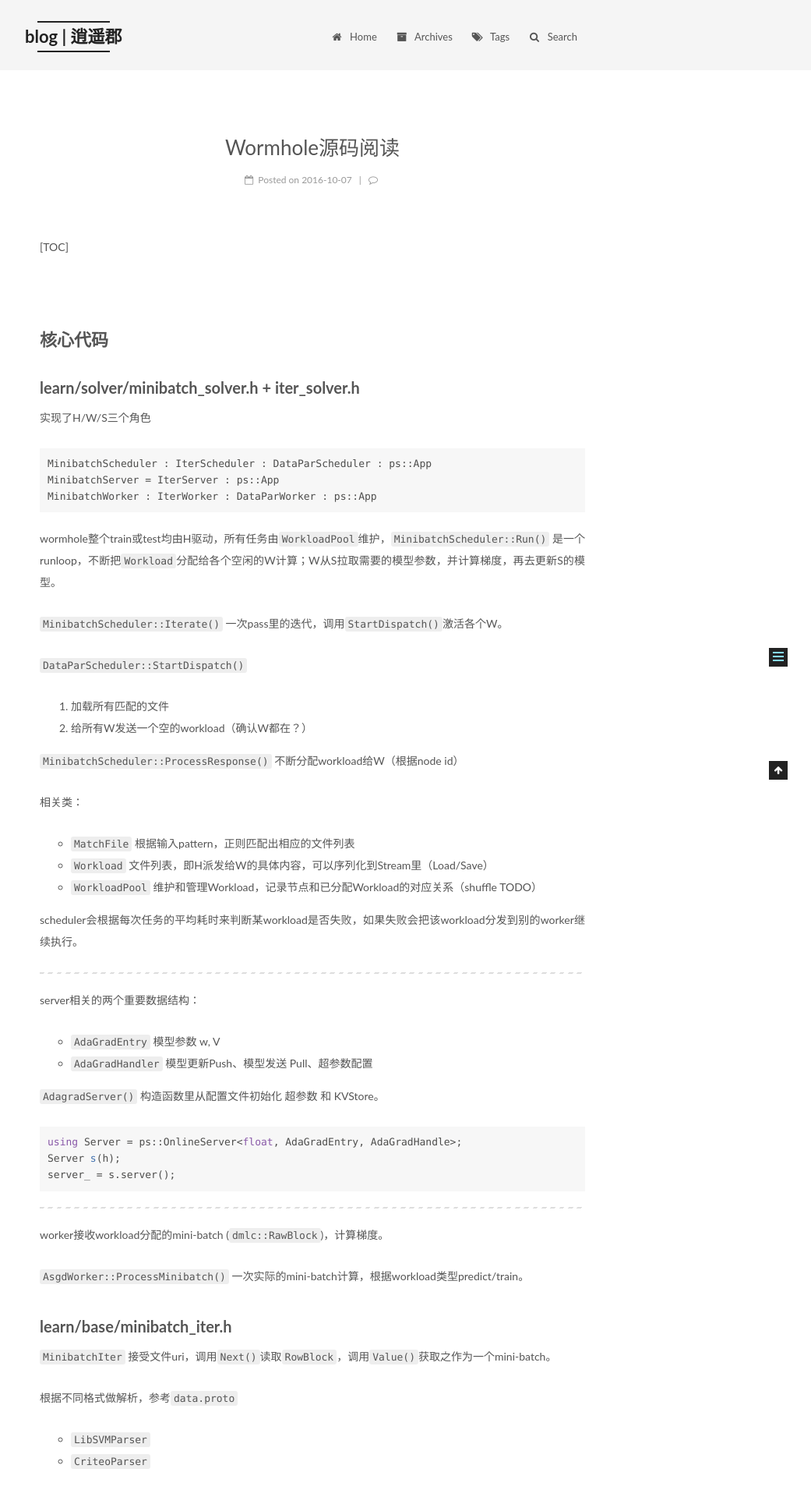
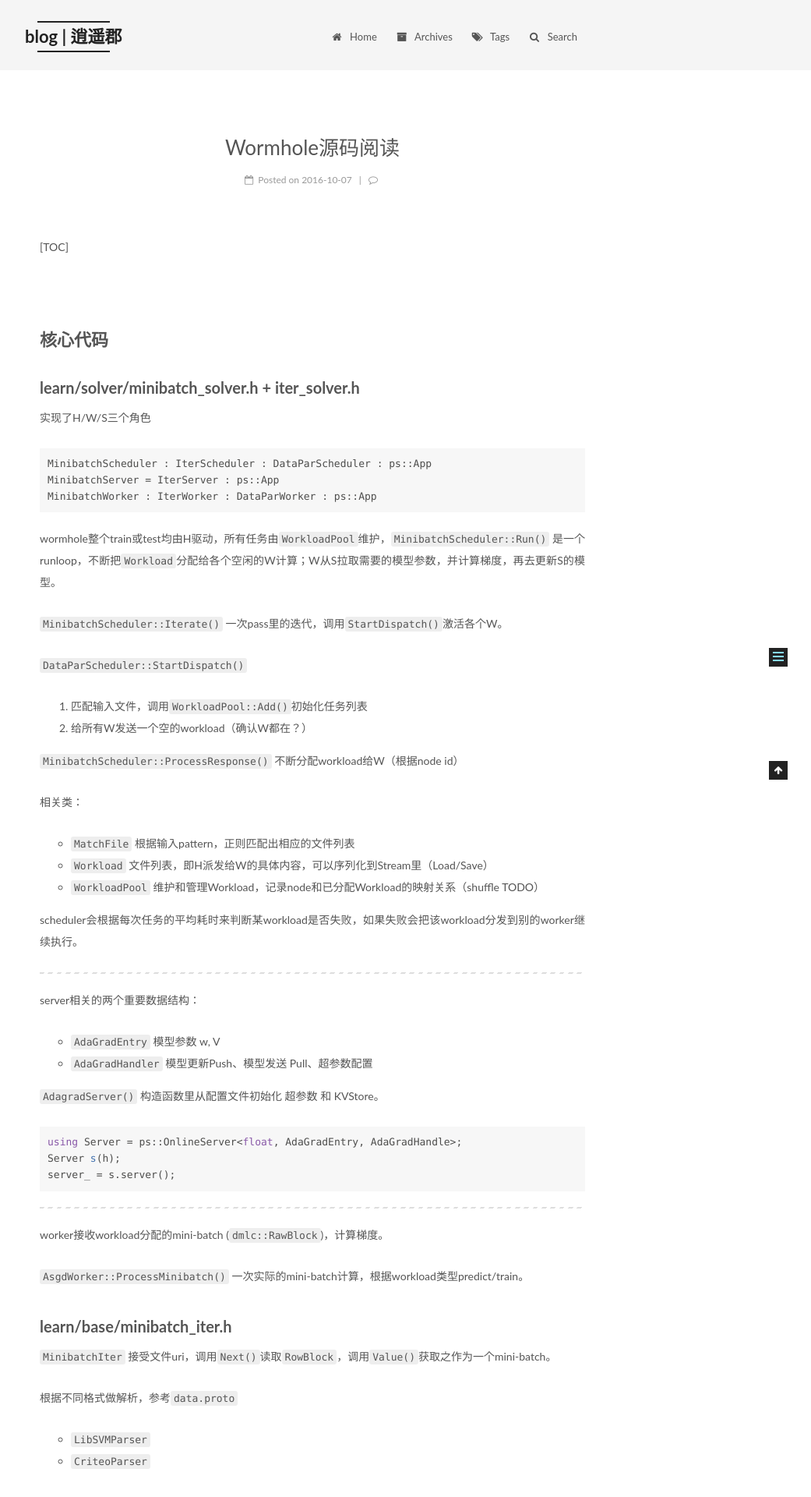
Before and after one commit to qxj/qxj.github.com, a Jekyll site: the page built from _posts/2016-10-07-wormhole.md, in a window 1280 px wide. Shown: the top 1920 px of the page at 78% size, without its empty margins (239-1280 px from the left). Built offline with Jekyll 4.4.1, drawn with Linux system fonts in a browser that asks for light colours; nearby versions of some CDN libraries; some web fonts are replaced; formulas are drawn with MathJax 3; comment, search, counter and statistics services are not loaded.

Commit message:
trivial update

```diff
--- a/_posts/2016-10-07-wormhole.md
+++ b/_posts/2016-10-07-wormhole.md
@@ -27,16 +27,15 @@ wormhole整个train或test均由H驱动，所有任务由`WorkloadPool`维护，
 `MinibatchScheduler::Iterate()` 一次pass里的迭代，调用`StartDispatch()`激活各个W。
 
 `DataParScheduler::StartDispatch()`
-1. 加载所有匹配的文件
+1. 匹配输入文件，调用`WorkloadPool::Add()`初始化任务列表
 2. 给所有W发送一个空的workload（确认W都在？）
 
 `MinibatchScheduler::ProcessResponse()` 不断分配workload给W（根据node id）
 
 相关类：
-
 - `MatchFile` 根据输入pattern，正则匹配出相应的文件列表
 - `Workload` 文件列表，即H派发给W的具体内容，可以序列化到Stream里（Load/Save）
-- `WorkloadPool` 维护和管理Workload，记录节点和已分配Workload的对应关系（shuffle TODO）
+- `WorkloadPool` 维护和管理Workload，记录node和已分配Workload的映射关系（shuffle TODO）
 
 scheduler会根据每次任务的平均耗时来判断某workload是否失败，如果失败会把该workload分发到别的worker继续执行。
 
```
